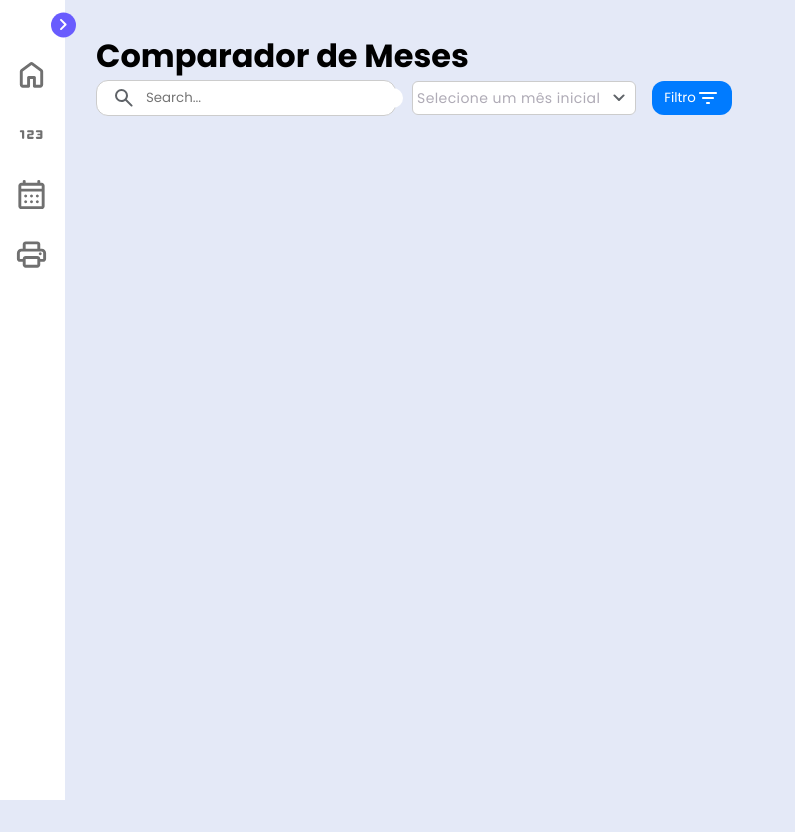
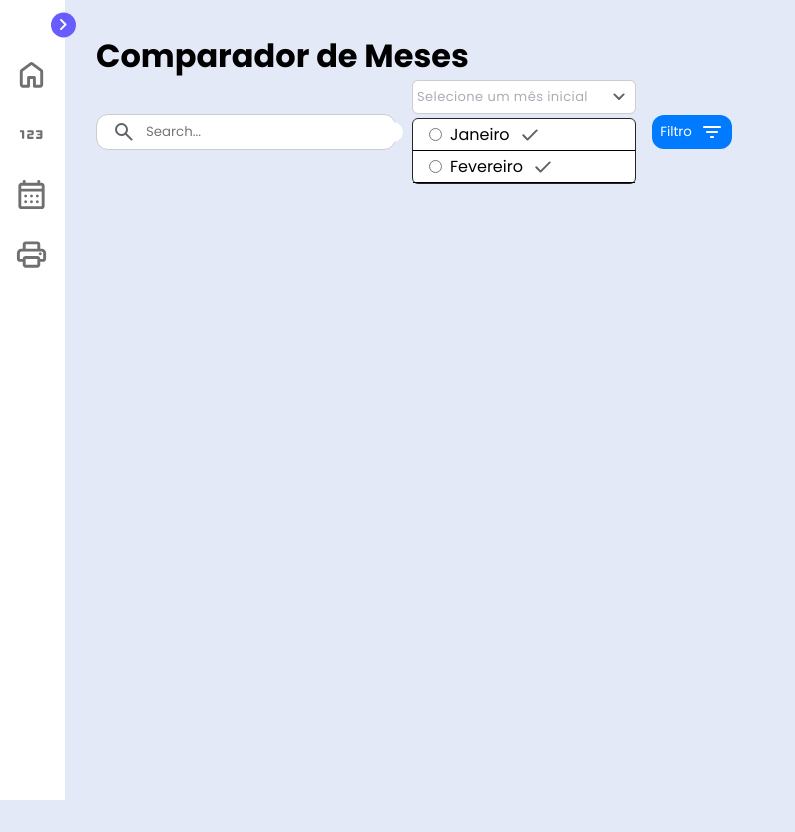
Before and after one commit to luizmottam/print-menager, a React (Vite) app in the folder printhub/: page /comparador-de-meses in a window 1280 px wide. Shown: the whole page, without its empty margins (0-795 px from the left). Built offline with nearby package versions, Linux system fonts and the light colour scheme.

Commit message:
Ajustando as opções do select dos meses, ajuste de lógica e css

```diff
--- a/printhub/src/components/SearchBar.jsx
+++ /dev/null
@@ -1,50 +0,0 @@
-import React, { useState } from "react";
-import "../style//SearchBar.css";
-
-export default function SearchBar() {
-  const [isDropdownOpen, setIsDropdownOpen] = useState(false);
-  const [selectedMonth, setSelectedMonth] = useState("Selecione um mês inicial");
-
-  const toggleDropdown = () => {
-    setIsDropdownOpen(!isDropdownOpen);
-  };
-
-  const handleMonthSelect = (month) => {
-    setSelectedMonth(month);
-    setIsDropdownOpen(false);
-  };
-
-  return (
-    <div className="search-bar">
-      <div className="search-container">
-        <img src="src/assets/search.svg" alt="icon search" />
-        <input type="search" placeholder="Search..." />
-      </div>
-
-      <div id="select-mes-inicial" className="select-menu">
-        <div id="select-button" className="select-btn" onClick={toggleDropdown}>
-          <div id="select-value">{selectedMonth}</div>
-          <div id="chevrons">
-            <img className="down" src="src/assets/keyboard_arrow_down.svg" alt="keyboard_arrow_down" style={{ display: isDropdownOpen ? 'none' : 'block' }} />
-            <img className="up" src="src/assets/keyboard_arrow_up.svg" alt="keyboard_arrow_up" style={{ display: isDropdownOpen ? 'block' : 'none' }} />
-          </div>
-        </div>
-
-        {isDropdownOpen && (
-          <div className="options">
-            {["Janeiro", "Fevereiro", "Março", "Abril", "Maio", "Junho", "Julho", "Agosto", "Setembro", "Outubro", "Novembro", "Dezembro"].map((month) => (
-              <div key={month} className="option" onClick={() => handleMonthSelect(month)}>
-                {month}
-              </div>
-            ))}
-          </div>
-        )}
-      </div>
-
-      <button>
-        <p>Filtro</p>
-        <img src="src/assets/filter.svg" alt="filter" />
-      </button>
-    </div>
-  );
-}
--- /dev/null
+++ b/printhub/src/components/SearchBarComparador.jsx
@@ -0,0 +1,62 @@
+import React, { useState } from "react";
+import "../style//SearchBarComparador.css";
+
+export default function SearchBarComparador() {
+  const [isDropdownOpen, setIsDropdownOpen] = useState(false);
+  const [selectedMonth, setSelectedMonth] = useState(
+    "Selecione um mês inicial"
+  );
+
+  const toggleDropdown = () => {
+    setIsDropdownOpen(!isDropdownOpen);
+  };
+
+  const handleMonthSelect = (month) => {
+    setSelectedMonth(month);
+    setIsDropdownOpen(false);
+  };
+
+  return (
+    <div className="search-bar">
+      <div className="search-container">
+        <img src="src/assets/search.svg" alt="icon search" />
+        <input type="search" placeholder="Search..." />
+      </div>
+
+      <div id="select-mes-inicial" className="select-menu">
+        <div id="select-button" className="select-btn" onClick={toggleDropdown}>
+          <div id="select-value">{selectedMonth}</div>
+          <div id="chevrons">
+            <img
+              className="down"
+              src="src/assets/keyboard_arrow_down.svg"
+              alt="keyboard_arrow_down"
+              style={{ display: isDropdownOpen ? "none" : "block" }}
+            />
+            <img
+              className="up"
+              src="src/assets/keyboard_arrow_up.svg"
+              alt="keyboard_arrow_up"
+              style={{ display: isDropdownOpen ? "block" : "none" }}
+            />
+          </div>
+        </div>
+
+        <ul id="options">
+          {["Janeiro", "Fevereiro"].map((optionText) => (
+            <li key={optionText} className="option" onClick={() => handleOptionClick(optionText)}>
+              <input type="radio" name="mes" value="" data-label="Janeiro" />
+              <span className="option-text">{optionText}</span>
+              <img src="src/assets/check.svg" alt="" />
+            </li>
+          ))}
+        </ul>
+      </div>
+
+      <button>
+        <p>Filtro</p>
+        <img src="src/assets/filter.svg" alt="filter" />
+      </button>
+    </div>
+  );
+}
--- a/printhub/src/pages/Comparador.jsx
+++ b/printhub/src/pages/Comparador.jsx
@@ -1,10 +1,10 @@
-import SearchBar from "../components/SearchBar";
+import SearchBarComparador from "../components/SearchBarComparador";
 
 export default function Comparador() {
   return (
     <>
       <h1>Comparador de Meses</h1>
-      <SearchBar />
+      <SearchBarComparador />
     </>
   );
 }
--- a/printhub/src/style/SearchBar.css
+++ b/printhub/src/style/SearchBarComparador.css
@@ -119,7 +119,7 @@ input[type="search"].dark::-webkit-search-cancel-button {
 
 #select-value {
   color: #AFABB6;
-  font-size: 14px;
+  font-size: 13px;
   letter-spacing: 0.02625rem;
 }
 
@@ -144,8 +144,49 @@ input[type="search"].dark::-webkit-search-cancel-button {
   text-align: center;
   border-radius: 12px;
   padding: 5px;
+  gap: 8px;
 }
 
 .search-bar button:hover {
   background-color: #0056b3;
 }
+
+
+#options {
+  margin-top: 0.25rem;
+
+  border-radius: 0.375rem;
+  border: 1px solid #252529;
+  background:white;
+}
+
+.option {
+  display: flex;
+  align-items: center;
+  gap: .5rem;
+
+  padding: .75rem;
+
+  width: 100%;
+  border-bottom: 1px solid;
+  height: 2rem;
+}
+
+.option svg {
+  width: 1rem;
+  height: 1rem;
+}
+
+.option:has(input:checked),
+.option:hover {
+  border-bottom: 1px solid #252529;
+  background-color: #AFABB6;
+}
+
+.option:has(input:focus) {
+  outline: 1px solid #A881E6;
+}
+
+.option:has(input:checked) img[className="check"] {
+  display: block;
+}
```
